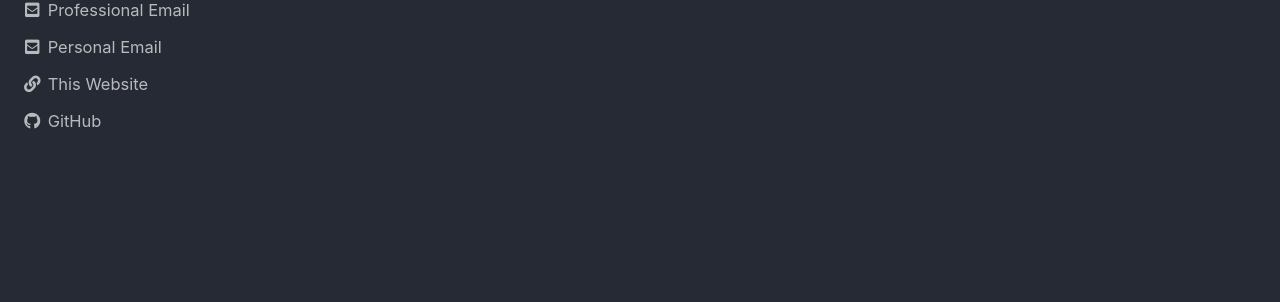
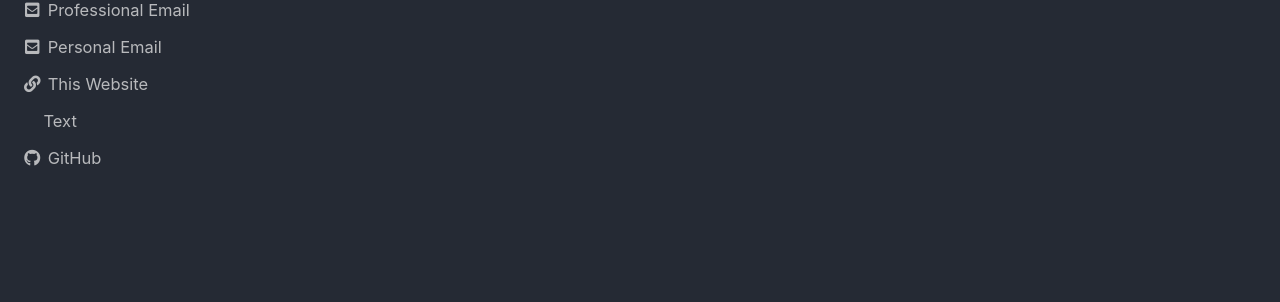
Before and after one commit to Oliver-Loreto/Oliver-Loreto.github.io, a Jekyll site: the page built from index.html, in a window 1280 px wide. Shown: the part 287-589 px from the top of the page. Built offline with Jekyll 4.4.1, drawn with Linux system fonts in a browser that asks for light colours; cached includes are drawn as plain includes; the list of posts is cut into pages by our own code.

Commit message:
Update _config.yml

```diff
--- a/_config.yml
+++ b/_config.yml
@@ -110,8 +110,8 @@ author:
       icon: "fas fa-fw fa-link"
       url: "https://oliverloreto.com"
     - label: "Text"
-      icon: "fas fa-fw comment-alt"
-      tel: "541-393-7900"
+      icon: "fas fab fa-accessible-icon"
+      url: "541-393-7900"
     - label: "Twitter"
       icon: "fab fa-fw fa-twitter-square"
       # url: "https://twitter.com/"
```
